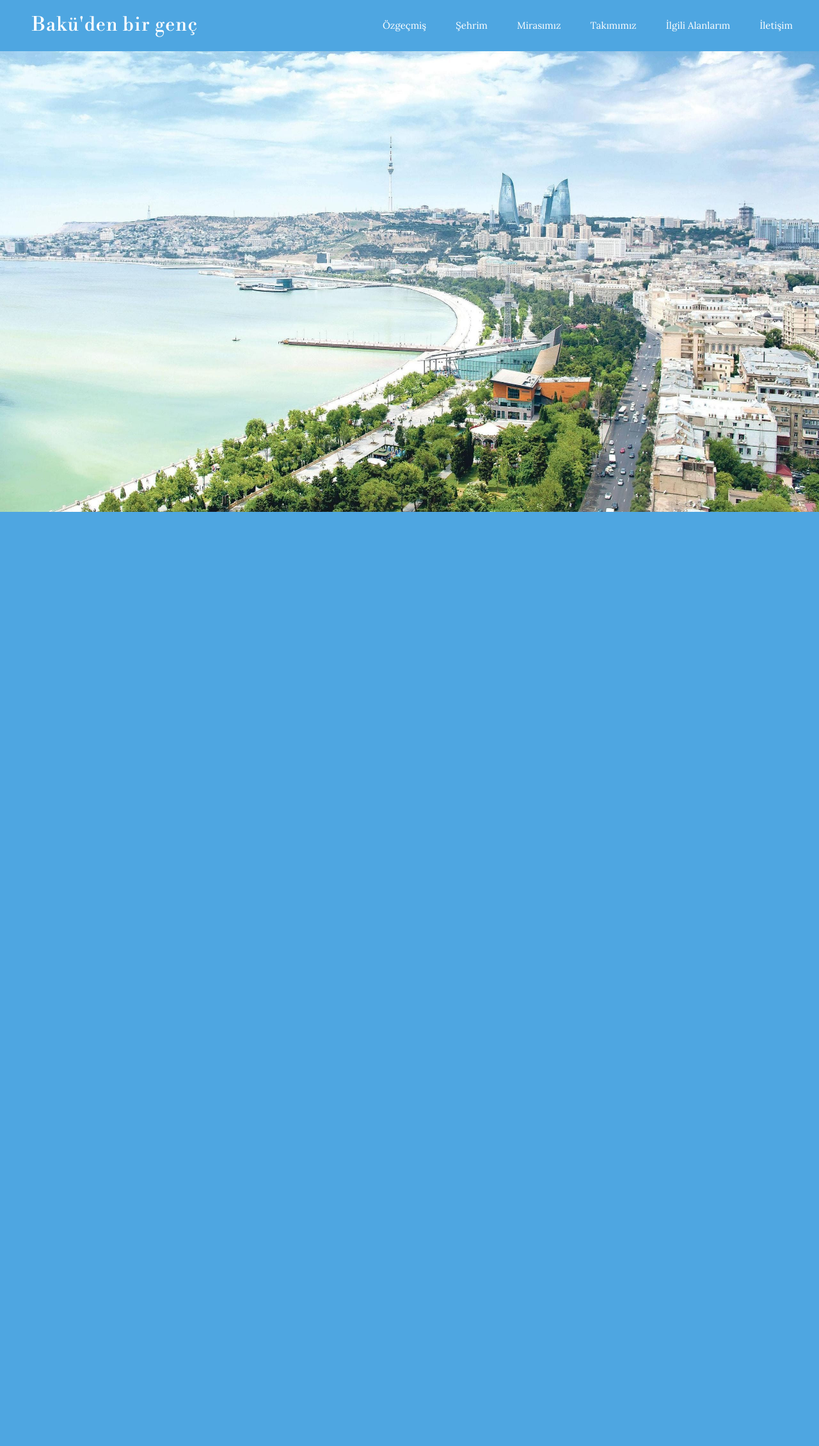
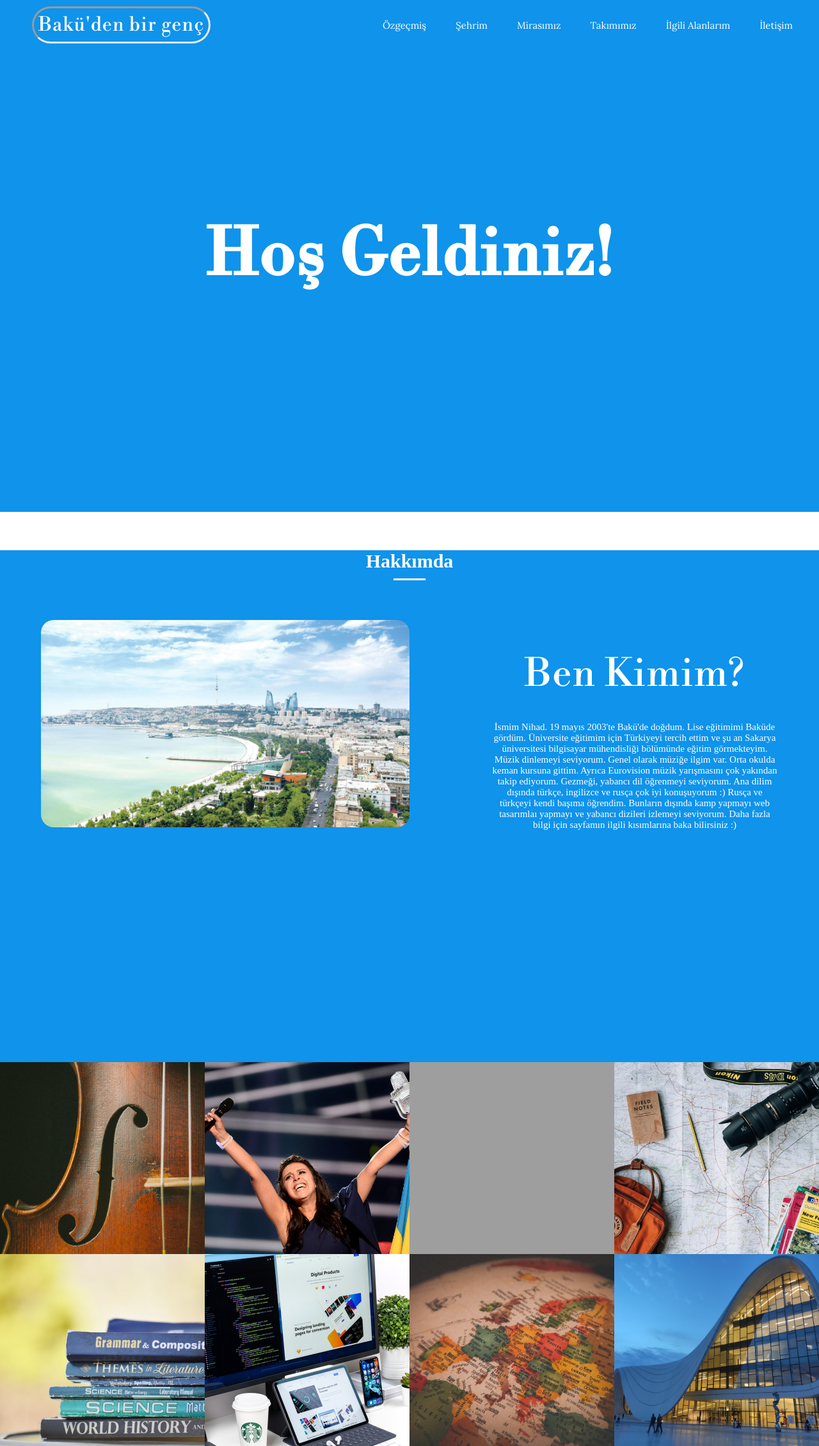
Before and after one commit to Askherv/askherv.github.io, a PHP site: page /hakkinda.html in a window 1280 px wide. Shown: the whole page at 64% size. Before the commit the page ends 800 px from the top, so only its background shows below. Run offline with PHP 8.4, Linux system fonts and the light colour scheme; some libraries are stand-ins or nearby versions; grey boxes are pictures that could not be loaded.

Commit message:
web sitesi

```diff
--- a/website/hakkinda.html
+++ b/website/hakkinda.html
@@ -6,8 +6,10 @@
     <meta name="viewport" content="width=device-width, initial-scale=1.0">
     <title>Hakkında</title>
     <link rel="stylesheet" href="style2.css">
+    <link rel="stylesheet" href="https://cdnjs.cloudflare.com/ajax/libs/font-awesome/6.1.1/css/all.min.css">
 </head>
 <body>
+    <!--Başlık-->
     <div class="container">
         <div class="navbar">
             <div class="logo">
@@ -22,6 +24,77 @@
                 <li><a href="#">İletişim</a></li>
             </ul>
         </div>
+        <div class="center">
+            <h1>Hoş Geldiniz!</h1>
+        </div>
     </div>
+<!--Başlık-->
+<!--Hakkımda-->
+<section id="hakkimda">
+    <div class="about">
+        <div class="container">
+            <div class="hakkimda-title">
+                <h2>Hakkımda</h2>
+            </div>
+            <div class="hakkimda-icerik">
+                <div class="hakkimda-img">
+                    <img src="photos/baku2.jpg">
+                </div>
+                <div class="hakkimda-metin">
+                    <h5>Ben Kimim?</h5></br></br>
+                    <p>
+                        İsmim Nihad. 19 mayıs 2003'te Bakü'de doğdum. Lise eğitimimi Baküde gördüm.
+                       Üniversite eğitimim için Türkiyeyi tercih ettim ve şu an Sakarya üniversitesi
+                       bilgisayar mühendisliği bölümünde eğitim görmekteyim. Müzik dinlemeyi seviyorum.
+                       Genel olarak müziğe ilgim var. Orta okulda keman kursuna gittim. Ayrıca Eurovision
+                       müzik yarışmasını çok yakından takip ediyorum. Gezmeği, yabancı dil öğrenmeyi seviyorum.
+                       Ana dilim dışında türkçe, ingilizce ve rusça çok iyi konuşuyorum :) Rusça ve türkçeyi
+                       kendi başıma öğrendim. Bunların dışında kamp yapmayı web tasarımlaı yapmayı ve yabancı
+                       dizileri izlemeyi seviyorum. Daha fazla bilgi için sayfamın  ilgili kısımlarına baka bilirsiniz :)
+                    </p>
+                </div>
+            </div>
+        </div>
+    </div>
+</section>
+<!--Hakkımda-->
+<!--Portfolio-->
+<section id="portfolio">
+    <div class="portfolio">
+        <div class="portfolio-item">
+            <img src="photos/violin.jpg">
+            <div class="overlay">Keman</div>
+        </div>
+        <div class="portfolio-item">
+            <img src="photos/eurovision.jpg">
+            <div class="overlay">Eurovision</div>
+        </div>
+        <div class="portfolio-item">
+            <img src="photos/baku4.jpg">
+            <div class="overlay">Azerbaycan</div>
+        </div>
+        <div class="portfolio-item">
+            <img src="photos/trip.jpg">
+            <div class="overlay">Seyahat</div>
+        </div>
+        <div class="portfolio-item">
+            <img src="photos/language.jpg">
+            <div class="overlay">Yabancı dil</div>
+        </div>
+        <div class="portfolio-item">
+            <img src="photos/webtasarim.jpg">
+            <div class="overlay">Web tasarım</div>
+        </div>
+        <div class="portfolio-item">
+            <img src="photos/europe.jpg">
+            <div class="overlay">Gezmek</div>
+        </div>
+        <div class="portfolio-item">
+            <img src="photos/baku3.jpg">
+            <div class="overlay">Bakü</div>
+        </div>
+    </div>
+</section>
+<!--Portfolio-->
 </body>
 </html>
--- a/website/style2.css
+++ b/website/style2.css
@@ -6,7 +6,7 @@
 }
 
 .container{
-    background-image: url(photos/baku2.jpg);
+    background: #0f93eb;
     height: 100vh;
     background-size: 100% 100%;
 }
@@ -14,7 +14,7 @@
 .navbar{
     width: 100%;
     height: 80px;
-    background-color: #4ea6e1;
+    background-color: transparent;
 }
 
 .logo{
@@ -26,9 +26,12 @@
 .logo a{
     text-decoration: none;
     font-size: 30px;
+    padding: 7px;
     font-family: 'Libre Bodoni', cursive;
     letter-spacing: 1px;
     color: white;
+    border-style: inset;
+    border-radius: 30px;
 }
 
 .navbar ul{
@@ -56,3 +59,116 @@
     color: #087fce;
     border-radius: 15px;
 }
+
+.container .center{
+    position: absolute;
+    top: 50%;
+    left: 50%;
+   transform: translate(-50%,-50%);
+   font-size: 50px;
+   color: white;
+   font-family: 'Libre Bodoni', cursive;
+   letter-spacing: 2px;
+}
+
+.hakkimda{
+    margin-bottom: 150px;
+}
+
+.hakkimda-title{
+    margin: 60px 0;
+}
+
+.hakkimda-title h2{
+    width: 100%;
+    text-align: center;
+    margin: 0 auto;
+    color: white;
+    font-size: 30px;
+    font-weight: 600;
+}
+
+.hakkimda-title h2::after{
+    content: "";
+    width: 50px;
+    height: 3px;
+    background-color: white;
+    margin: 0 auto;
+    display: block;
+    margin-top: 10px;
+}
+
+.hakkimda-icerik{
+    display: flex;
+    align-items: center;
+    justify-content: space-around;
+}
+
+.hakkimda-img{
+    width: 45%;
+}
+
+.hakkimda-img img{
+    width: 100%;
+    height: 100%;
+    object-fit: cover;
+    border-radius: 20px;
+}
+
+.hakkimda-metin{
+    width: 35%;
+}
+
+h5{
+    margin-top: 50px;
+    text-align: center;
+    font-size: 60px;
+    color: white;
+    font-family: 'Libre Bodoni', cursive;
+    letter-spacing: 1px;
+    font-weight: 100;
+}
+
+.hakkimda-metin p{
+    font-size: 15px;
+    text-align: center;
+    color: white;
+}
+
+.portfolio{
+    display: flex;
+    flex-wrap: wrap;
+}
+
+.portfolio-item{
+    width: 25%;
+    height: 300px;
+    overflow: hidden;
+    position: relative;
+}
+
+.portfolio-item img{
+    width: 100%;
+    height: 100%;
+    object-fit: cover;
+}
+
+.overlay{
+    width: 100%;
+    height: 100%;
+    background-color: #0f93eb;
+    position: absolute;
+    top: 100%;
+    left: 0;
+    opacity: 0.8;
+    color: white;
+    font-size: 40px;
+    display: flex;
+    justify-content: center;
+    align-items: center;
+    transition: .5s;
+}
+
+.portfolio-item:hover .overlay{
+top: 0;
+}
```
Also changed, not shown: website/photos/baku3.jpg (added), website/photos/europe.jpg (added), website/photos/eurovision.jpg (added), website/photos/language.jpg (added), website/photos/trip.jpg (added), website/photos/violin.jpg (added), website/photos/webtasarim.jpg (added), 1 other file.
